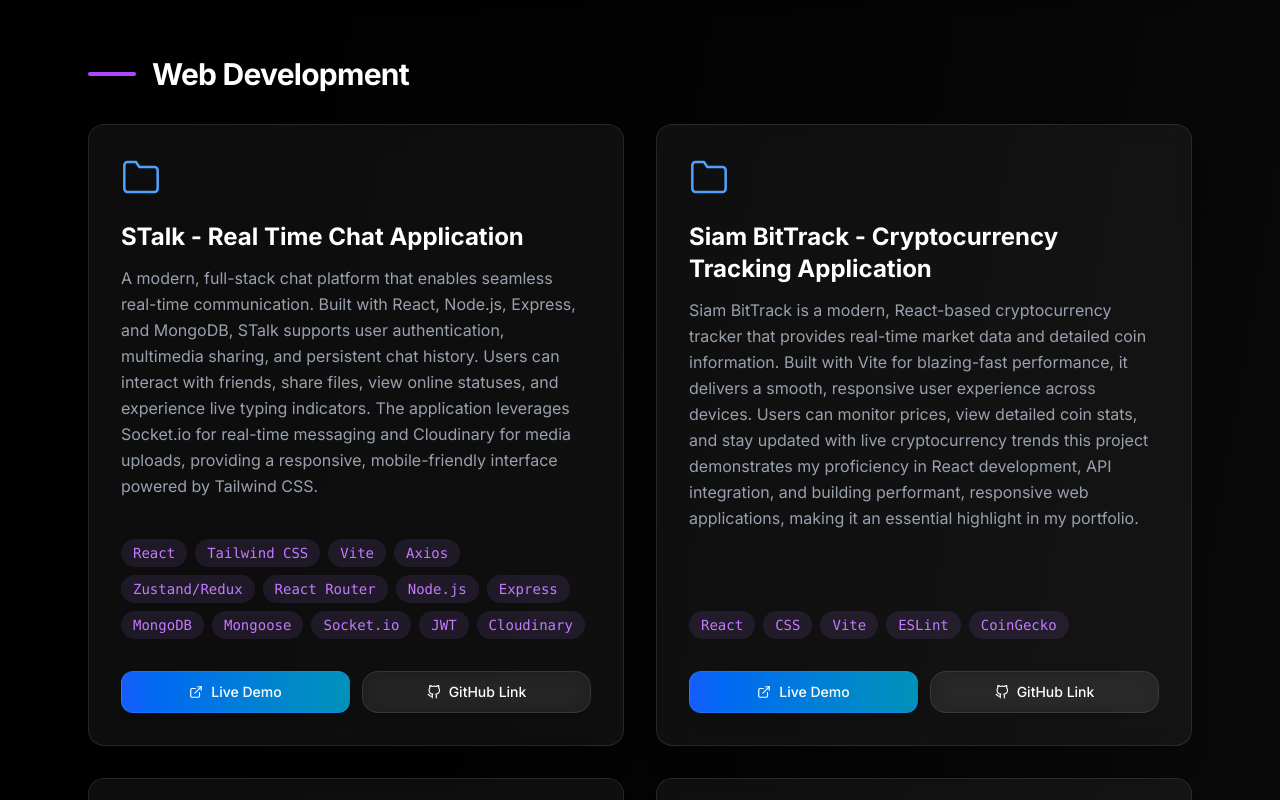
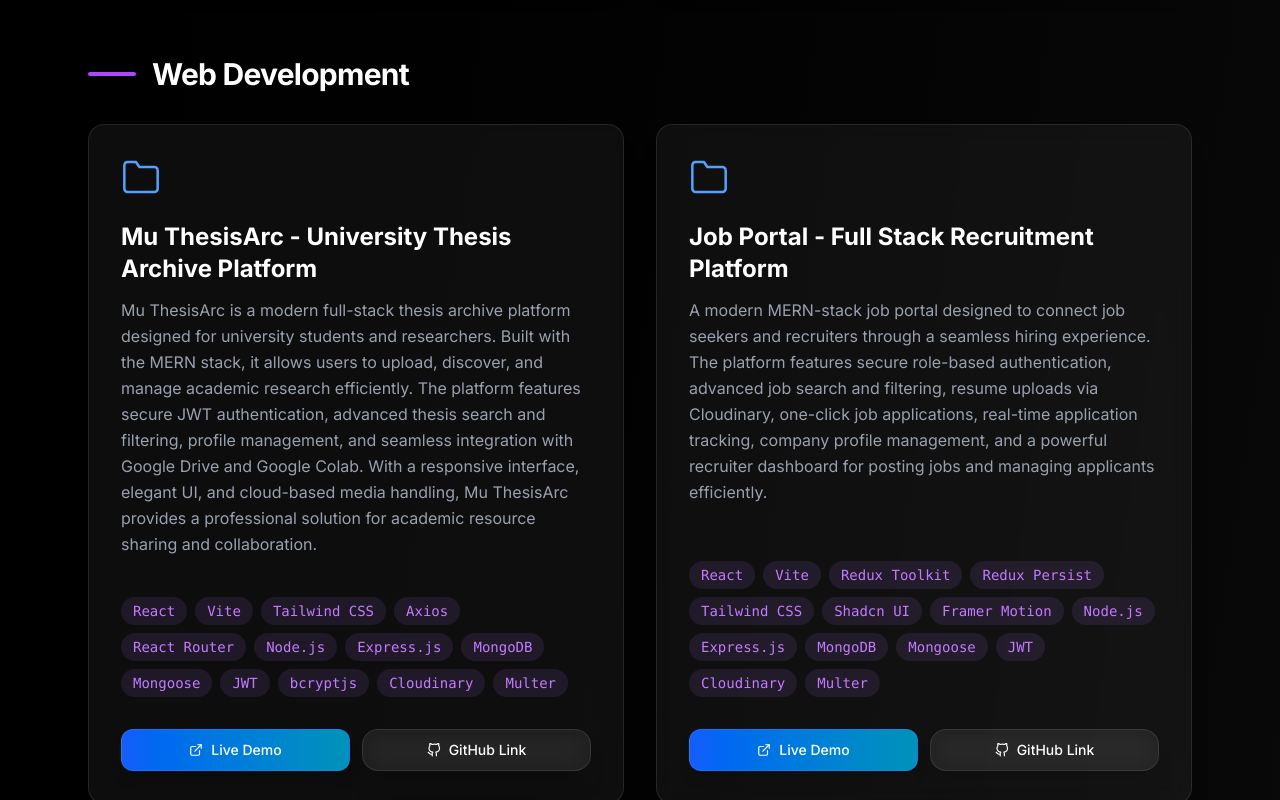
Before and after one commit to Sultan-al-islam/Sultan-portfolio, a React (Vite) app: page / in a window 1280 px wide. Shown: the part 4620-5420 px from the top of the page. Built offline with nearby package versions, Linux system fonts and the light colour scheme.

Commit message:
project add

```diff
--- a/src/components/Projects.jsx
+++ b/src/components/Projects.jsx
@@ -30,6 +30,50 @@ const mlProjectsData = [
 ];
 
 const webProjectsData = [
+    {
+    title: "Mu ThesisArc - University Thesis Archive Platform",
+    description: "Mu ThesisArc is a modern full-stack thesis archive platform designed for university students and researchers. Built with the MERN stack, it allows users to upload, discover, and manage academic research efficiently. The platform features secure JWT authentication, advanced thesis search and filtering, profile management, and seamless integration with Google Drive and Google Colab. With a responsive interface, elegant UI, and cloud-based media handling, Mu ThesisArc provides a professional solution for academic resource sharing and collaboration.",
+    techStack: [
+        "React",
+        "Vite",
+        "Tailwind CSS",
+        "Axios",
+        "React Router",
+        "Node.js",
+        "Express.js",
+        "MongoDB",
+        "Mongoose",
+        "JWT",
+        "bcryptjs",
+        "Cloudinary",
+        "Multer"
+    ],
+    githubLink: "https://github.com/Sultan-al-islam/MuthesisArc",
+    liveLink: "https://muthesisarc-1.onrender.com/"
+},
+
+{
+    title: "Job Portal - Full Stack Recruitment Platform",
+    description: "A modern MERN-stack job portal designed to connect job seekers and recruiters through a seamless hiring experience. The platform features secure role-based authentication, advanced job search and filtering, resume uploads via Cloudinary, one-click job applications, real-time application tracking, company profile management, and a powerful recruiter dashboard for posting jobs and managing applicants efficiently.",
+    techStack: [
+        "React",
+        "Vite",
+        "Redux Toolkit",
+        "Redux Persist",
+        "Tailwind CSS",
+        "Shadcn UI",
+        "Framer Motion",
+        "Node.js",
+        "Express.js",
+        "MongoDB",
+        "Mongoose",
+        "JWT",
+        "Cloudinary",
+        "Multer"
+    ],
+    githubLink: "https://github.com/Sultan-al-islam/JobPortal",
+    liveLink: "https://jobportal-zw1z.onrender.com"
+},
     {
         title: "STalk - Real Time Chat Application",
         description: "A modern, full-stack chat platform that enables seamless real-time communication. Built with React, Node.js, Express, and MongoDB, STalk supports user authentication, multimedia sharing, and persistent chat history. Users can interact with friends, share files, view online statuses, and experience live typing indicators. The application leverages Socket.io for real-time messaging and Cloudinary for media uploads, providing a responsive, mobile-friendly interface powered by Tailwind CSS.",
```
